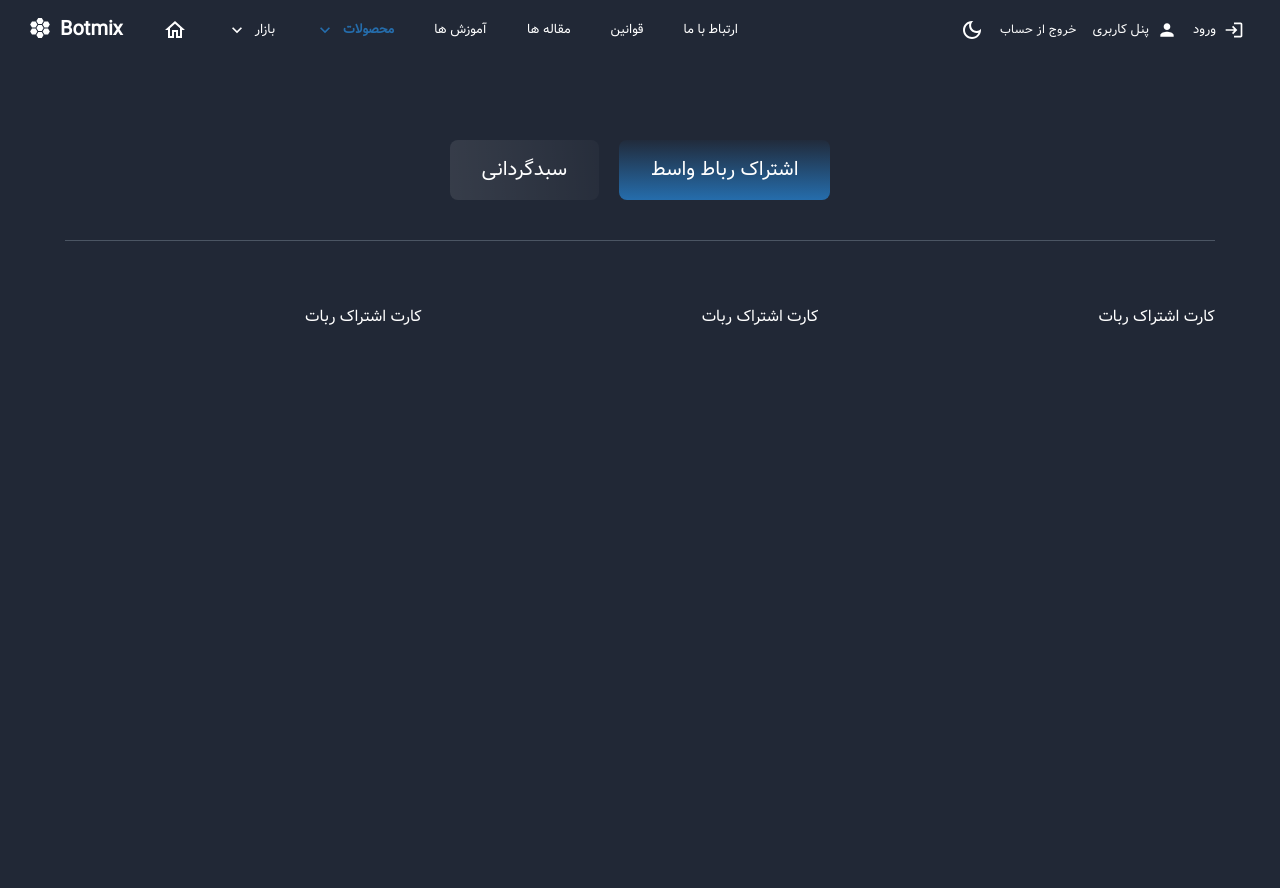
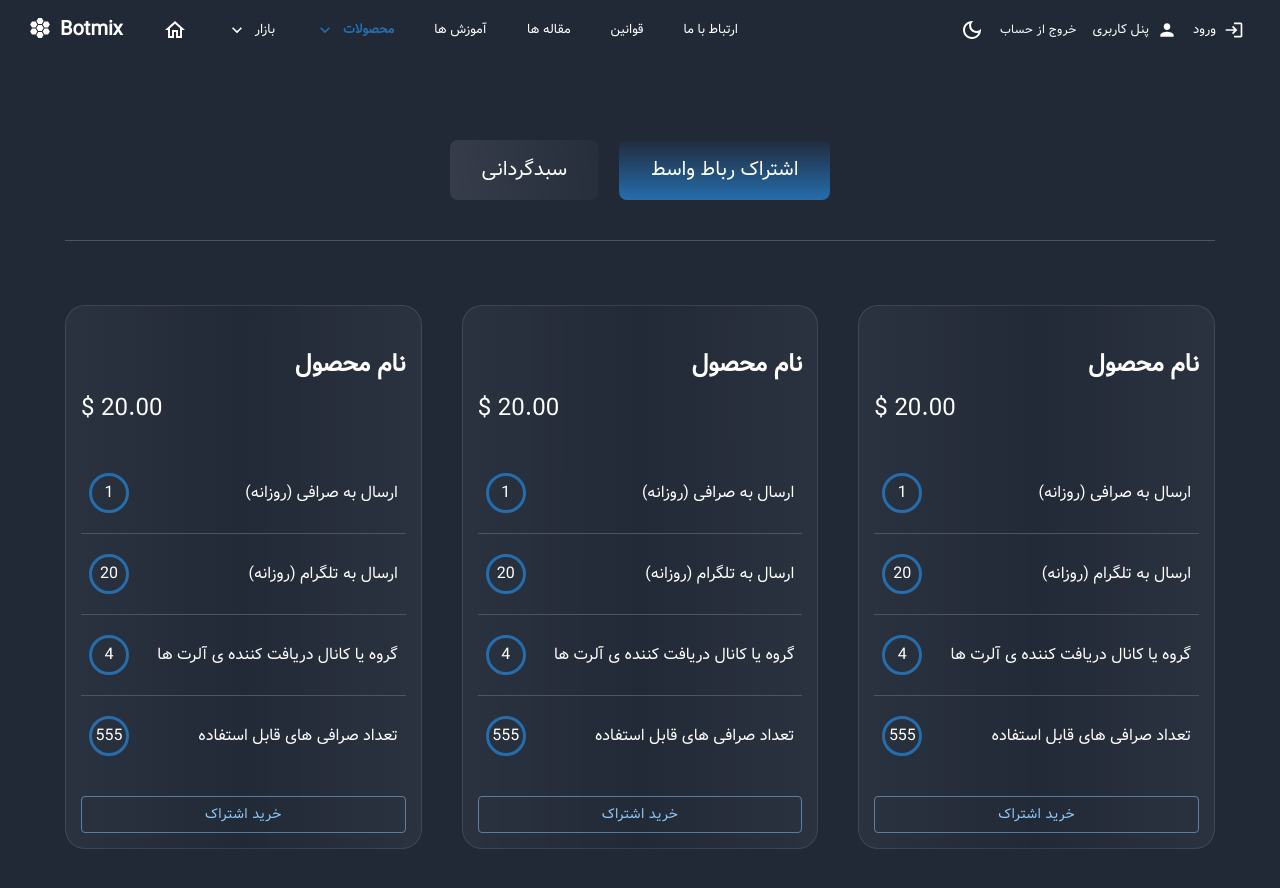
Before and after one commit to Alivolley/adminbotmix, a React (Vite) app: page /products in a window 1280 px wide. Shown: the top 888 px of the page. Built offline with nearby package versions, Linux system fonts and the light colour scheme.

Commit message:
products : robots card added

```diff
--- a/src/components/layout/pages-layout/pages-layout.jsx
+++ b/src/components/layout/pages-layout/pages-layout.jsx
@@ -46,8 +46,8 @@ function PagesLayout() {
           <Tooltip
             title="alicryptovolley@gmail.com"
             classes={{
-              tooltip: '!text-[13px] !bg-bgPrimaryDark',
-              arrow: '!text-bgPrimaryDark',
+              tooltip: '!text-[13px] !bg-[#1A202C]',
+              arrow: '!text-[#1A202C]',
             }}
             arrow
           >
--- /dev/null
+++ b/src/components/pages/products/robot-cart/robot-cart.jsx
@@ -0,0 +1,48 @@
+// MUI
+import { Button } from '@mui/material';
+
+// Assets
+import { RobotCartStyle } from './robot-cart.style';
+
+function RobotCart() {
+  return (
+    <RobotCartStyle>
+      <h3 className="mt-7 text-2xl font-bold">نام محصول</h3>
+      <p className="mb-12 mt-3 text-left text-2xl">20.00 $</p>
+
+      <div className="mb-5 flex items-center justify-between border-b border-gray-200 px-2 pb-5 dark:border-gray-600">
+        <p>ارسال به صرافی (روزانه)</p>
+        <p className="flex h-10 w-10 items-center justify-center rounded-full border-[3px] border-secondaryBlue">
+          1
+        </p>
+      </div>
+
+      <div className="mb-5 flex items-center justify-between border-b border-gray-200 px-2 pb-5 dark:border-gray-600">
+        <p>ارسال به تلگرام (روزانه)</p>
+        <p className="flex h-10 w-10 items-center justify-center rounded-full border-[3px] border-secondaryBlue">
+          20
+        </p>
+      </div>
+
+      <div className="mb-5 flex items-center justify-between border-b border-gray-200 px-2 pb-5 dark:border-gray-600">
+        <p>گروه یا کانال دریافت کننده ی آلرت ها</p>
+        <p className="flex h-10 w-10 items-center justify-center rounded-full border-[3px] border-secondaryBlue">
+          4
+        </p>
+      </div>
+
+      <div className="mb-5 flex items-center justify-between px-2 pb-5">
+        <p>تعداد صرافی های قابل استفاده</p>
+        <p className="flex h-10 w-10 items-center justify-center rounded-full border-[3px] border-secondaryBlue">
+          555
+        </p>
+      </div>
+
+      <Button className="w-full !font-vazir" variant="outlined" color="primary">
+        خرید اشتراک
+      </Button>
+    </RobotCartStyle>
+  );
+}
+
+export default RobotCart;
--- /dev/null
+++ b/src/components/pages/products/robot-cart/robot-cart.style.js
@@ -0,0 +1,24 @@
+import styled from '@emotion/styled';
+
+export const RobotCartStyle = styled.div(({ theme }) => ({
+  ...(theme.palette.mode === 'dark'
+    ? {
+        background:
+          'linear-gradient(89.96deg,hsla(0,0%,100%,.05) .03%,hsla(0,0%,100%,.008) 49.67%,hsla(0,0%,100%,.05) 99.96%)',
+      }
+    : {
+        background:
+          'linear-gradient(89.96deg, hsl(0deg 0% 0% / 10%) .03%, hsl(0deg 0% 0% / 20%) 49.67%, hsl(0deg 0% 0% / 10%) 99.96%)',
+      }),
+
+  width: '100%',
+  backdropFilter: 'blur(4px)',
+  border: '1px solid hsla(0,0%,100%,.1)',
+  borderRadius: '20px',
+  padding: '15px',
+  transition: 'all 0.3s',
+
+  ':hover': {
+    transform: 'scale(1.05)',
+  },
+}));
--- a/src/pages/login/login.jsx
+++ b/src/pages/login/login.jsx
@@ -20,8 +20,8 @@ function Login() {
   const [tabsValue, setTabsValue] = useState('login');
 
   return (
-    <LoginStyle className="gap-5 bg-bgPrimary text-textMain dark:bg-bgPrimaryDark dark:text-textMainDark customSm:flex customSm:min-h-screen">
-      <div className="aspect-video customSm:order-2 customSm:aspect-auto customSm:max-w-xs customMd:max-w-sm customLg:max-w-md customXl:max-w-xl 2xl:max-w-3xl">
+    <LoginStyle className="min-h-screen gap-5 bg-bgPrimary text-textMain dark:bg-bgPrimaryDark dark:text-textMainDark customSm:flex">
+      <div className="order-2 hidden customSm:block customSm:max-w-xs customMd:max-w-sm customLg:max-w-md customXl:max-w-xl 2xl:max-w-3xl">
         <img
           src={loginBackground}
           alt="login"
@@ -29,7 +29,7 @@ function Login() {
         />
       </div>
 
-      <div className="mt-5 grow customSm:order-1 customSm:mt-14 customMd:mt-[80px]">
+      <div className="grow customSm:order-1 customSm:mt-14 customMd:mt-[80px]">
         <div className="mx-auto max-w-xl rounded-xl p-8">
           <h2 className="mb-20 flex items-center justify-center gap-2 font-lalezar text-4xl text-primaryBlue">
             <HiveIcon fontSize="large" />
--- a/src/pages/products/products.jsx
+++ b/src/pages/products/products.jsx
@@ -12,6 +12,7 @@ import articlePicTest4 from '../../assets/images/user.jpg';
 
 // Components
 import ProductCard from '../../components/pages/products/product-card/product-card';
+import RobotCart from '../../components/pages/products/robot-cart/robot-cart';
 
 function Products() {
   const location = useLocation();
@@ -57,13 +58,13 @@ function Products() {
         <div className="mt-9 customSm:mt-16">
           <Grid container spacing={5}>
             <Grid item xs={12} sm={6} md={4}>
-              کارت اشتراک ربات
+              <RobotCart />
             </Grid>
             <Grid item xs={12} sm={6} md={4}>
-              کارت اشتراک ربات
+              <RobotCart />
             </Grid>
             <Grid item xs={12} sm={6} md={4}>
-              کارت اشتراک ربات
+              <RobotCart />
             </Grid>
           </Grid>
         </div>
```
